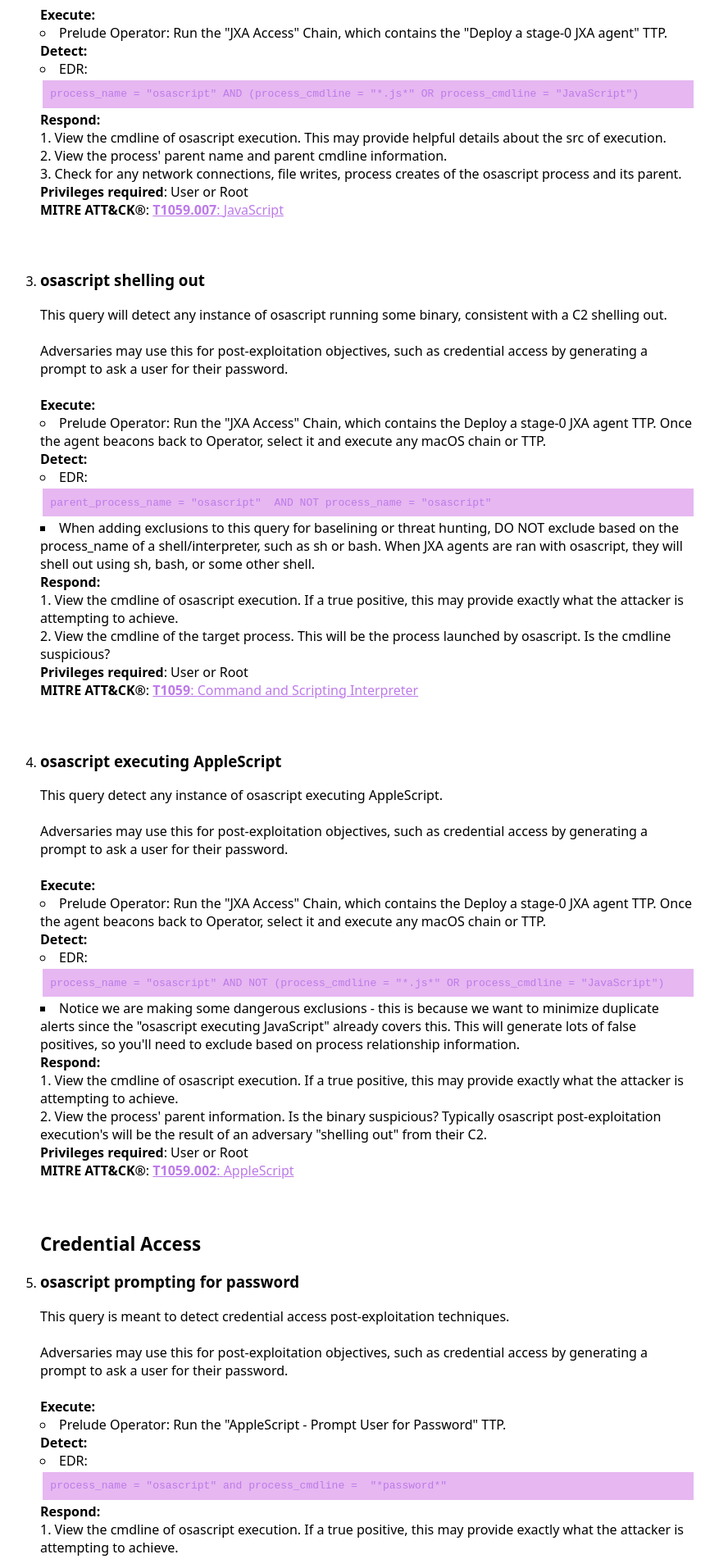
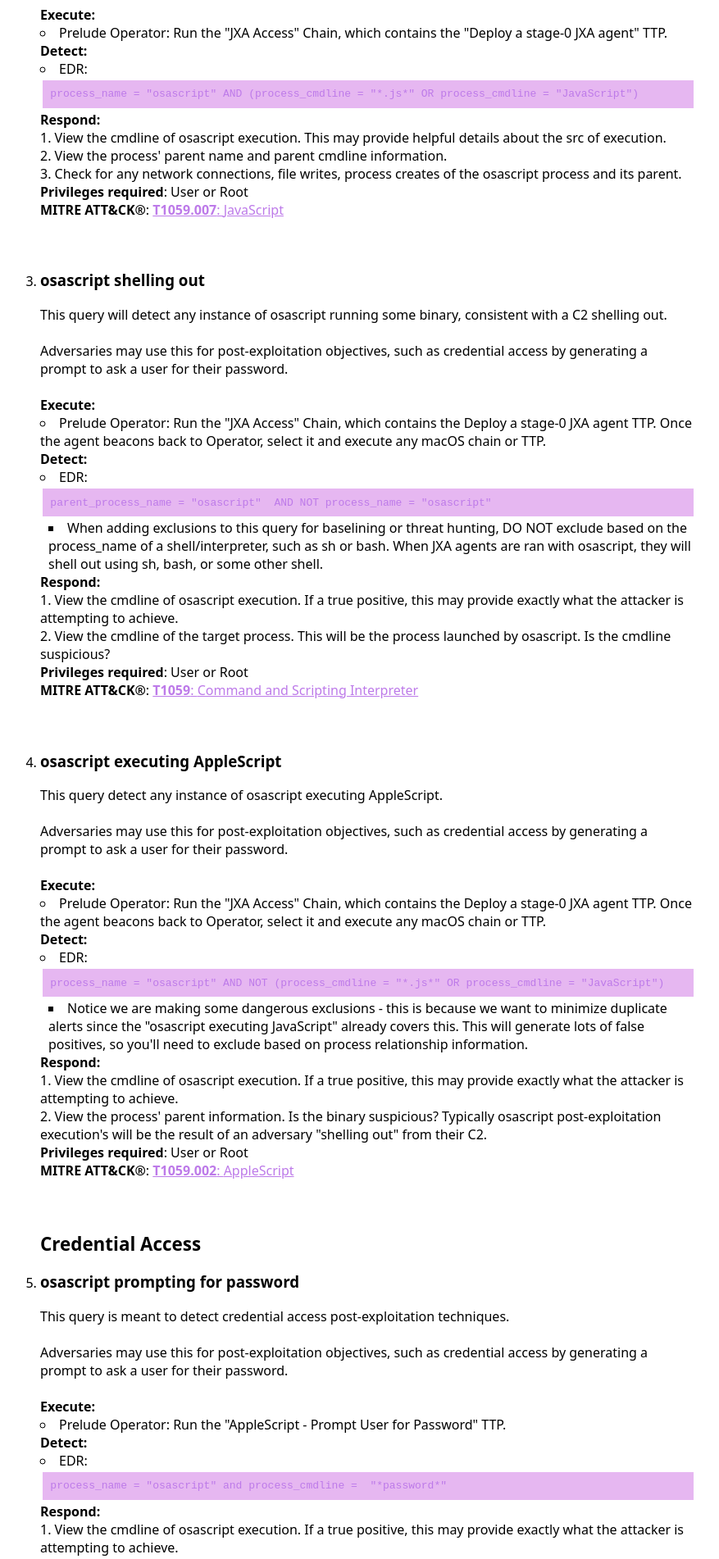
Before and after one commit to iThreatopedia/iThreatopedia.github.io, a Jekyll site: the page built from _iThreatopedia/macOS/osascript.md, in a window 1280 px wide. Shown: the part 1123-3025 px from the top of the page at 82% size, without its empty margins (191-1068 px from the left). Built offline with Jekyll 4.4.1, drawn with Linux system fonts in a browser that asks for light colours.

Commit message:
fixing CSS to fix format

```diff
--- a/_layouts/technique.html
+++ b/_layouts/technique.html
@@ -87,7 +87,7 @@
 	<ul>
 		{% for detection in detections %}{% for entity in detection %}
 			{% if entity[0] == 'Notes' %}
-				<ul>
+				<ul class="notes-padding">
 					{% assign value = entity[1] | escape %}
 					<li>{{value}}</li>
 				</ul>
@@ -106,7 +106,7 @@
 {% if responses and responses.size > 0 %}
 
 <div><b>Respond:</b>
-<ol class="notes">
+<ol class="inside-list">
 	{% for response in responses %}
 	<li>{{response.Step}}</li>
 	{% endfor %}
--- a/assets/style.scss
+++ b/assets/style.scss
@@ -235,6 +235,10 @@
     padding-left: 0;
 }
 
-.notes {
+.inside-list {
     list-style-position: inside;
 }
+
+.notes-padding {
+    padding-left: 10px;
+}
```
